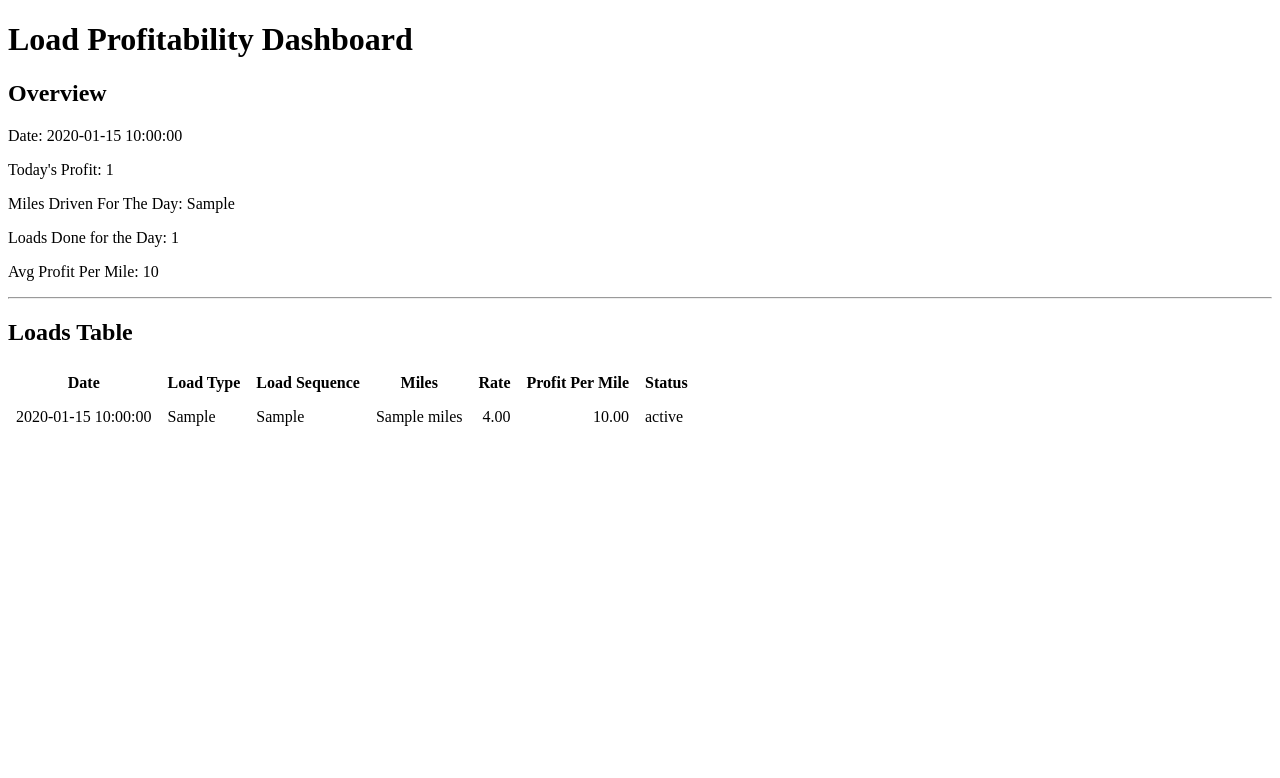
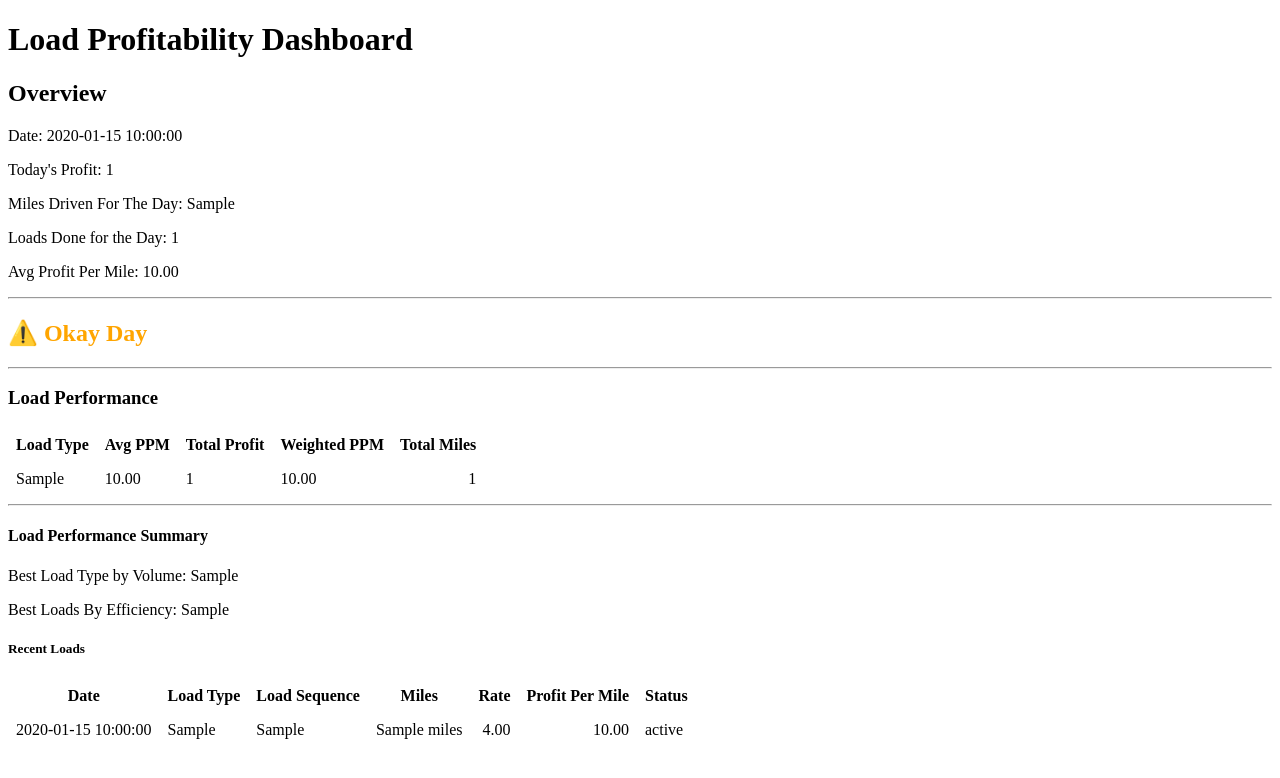
Before and after one commit to Esemayo/Trucking-Dashboard, a Flask app: template templates/index.html in a window 1280 px wide. Shown: the top 778 px of the page. Run offline with Flask 3, Linux system fonts and the light colour scheme; the template is opened without the code that fills it: most values are stand-ins (such as "Sample title", 1, 10 or a date in 2020).

Commit message:
Add first dashboard view with queried load data and conditional day status

```diff
--- a/app.py
+++ b/app.py
@@ -1,12 +1,23 @@
 from flask import Flask, render_template
-from src.query import get_recent_loads, daily_summary
+from src.query import get_recent_loads, daily_summary, get_load_performance, recent_fuel_mpg
 app = Flask(__name__)
-
 @app.route("/")
+def classify_day(total_profit):
+    if total_profit < 200:
+        return "bad"
+    elif total_profit < 350:
+        return "okay"
+    elif total_profit < 500:
+        return "good"
+    else:
+        return "great"
 def home():
     summary_data = daily_summary()
     date, total_profit, daily_miles, load_count, avg_profit_per_mile = summary_data
     loads_data = get_recent_loads()
+    load_performance = get_load_performance()
+    best_efficiency = max(load_performance, key=lambda row: row["weighted_ppm"])
+    best_volume = max(load_performance, key=lambda row: row["total_profit"])
     return render_template(
         "index.html",
         date=date,
@@ -14,9 +25,11 @@ def home():
         daily_miles=daily_miles,
         load_count=load_count,
         avg_profit_per_mile=avg_profit_per_mile,
-        loads_data=loads_data
+        loads_data=loads_data,
+        load_performance = load_performance,
+        best_efficiency = best_efficiency["load_type"],
+        best_volume = best_volume["load_type"],
+        day_status = classify_day(total_profit)
     )
 if __name__ == "__main__":
     app.run(debug=True)
-#next step refactor query.py into clean functions that return data no prints no top-level execution
-#next step zebra rows on table status color coding header styling
--- a/src/main.py
+++ b/src/main.py
@@ -36,9 +36,10 @@ def main():
             skipped += 1
             print(f"Skipped duplicate: date = {cleaned_row["purchase_date"]}")
             continue
+    conn.commit()
     print(f"Inserted: {inserted}")
     print(f"Skipped: {skipped}")
-    input_file = "data/sample_loads.csv"
+    input_file = "data/real_loads.csv"
     inserted = 0
     skipped = 0
     print("_" * 90)
--- a/templates/index.html
+++ b/templates/index.html
@@ -15,6 +15,19 @@
     th:nth-child(5),th:nth-child(6) {
         text-align: right;
     }
+    .bad {
+        color: red;
+    }
+    .okay {
+        color: orange;
+    }
+    .good {
+        color: green;
+    }
+    .great {
+        color: lime;
+        font-weight: bold;
+    }
     </style>
 </head>
 <body>
@@ -24,9 +37,45 @@
     <p>Today's Profit: {{ total_profit }}</p>
     <p>Miles Driven For The Day: {{ daily_miles }}</p>
     <p>Loads Done for the Day: {{ load_count }}</p>
-    <p>Avg Profit Per Mile: {{ avg_profit_per_mile }}</p>
+    <p>Avg Profit Per Mile: {{ "%.2f"|format(avg_profit_per_mile) }}</p>
 <hr>
-    <h2>Loads Table</h2>
+    <h2 class="{{ day_status }}">
+        {% if day_status == "bad" %}
+            ❌ weak Day
+        {% elif day_status == "okay" %}
+            ⚠️ Okay Day
+        {% elif day_status == "good" %}
+            ✅ Good Day
+        {% else %}
+            🔥 Great Day
+        {% endif %}
+
+    </h2>
+<hr>
+    <h3>Load Performance</h3>
+<table>
+    <tr></tr>
+        <th>Load Type</th>
+        <th>Avg PPM</th>
+        <th>Total Profit</th>
+        <th>Weighted PPM</th>
+        <th>Total Miles</th>
+    </tr>
+        {% for row in load_performance %}
+    <tr>
+         <td>{{ row["load_type"] }}</td>
+         <td>{{ "%.2f"|format(row["avg_profit"]) }}</td>
+         <td>{{ row["total_profit"] }}</td>
+         <td>{{ "%.2f"|format(row["weighted_ppm"]) }}</td>
+         <td>{{ row["total_miles"] }}</td>
+    </tr>
+        {% endfor %}
+</table>
+<hr>
+    <h4>Load Performance Summary</h4>
+    <p>Best Load Type by Volume: {{ best_volume }}</p>
+    <p>Best Loads By Efficiency: {{ best_efficiency }}</p>
+    <h5>Recent Loads</h5>
 <table>
     <tr>
         <th>Date</th>
```
Also changed, not shown: src/query.py (+33 -22 lines).
